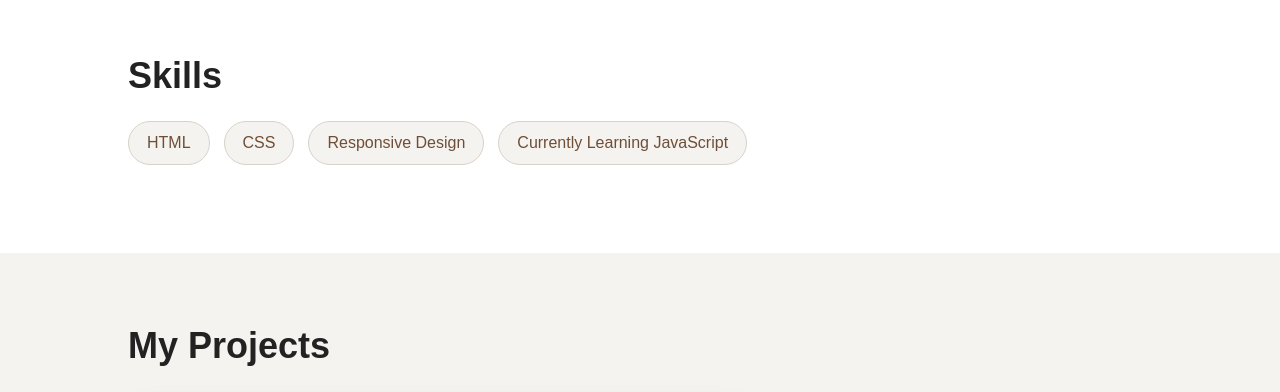
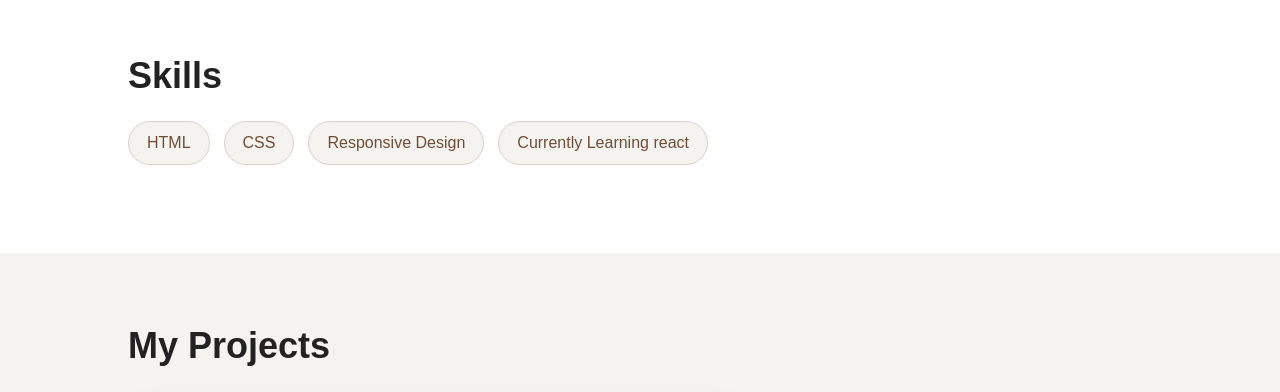
Before and after one commit to Palak-chaudhary16/My-Pottfolio, a plain HTML site: page index.html in a window 1280 px wide. Shown: the part 880-1272 px from the top of the page. Drawn offline with Linux system fonts and the light colour scheme.

Commit message:
Update React skill

```diff
--- a/index.html
+++ b/index.html
@@ -29,7 +29,7 @@
     <li>HTML</li>
     <li>CSS</li>
     <li>Responsive Design</li>
-    <li>Currently Learning JavaScript</li>
+    <li>Currently Learning react</li>
   </ul>
 </section>
 <section class="projects" id="projects">
```
